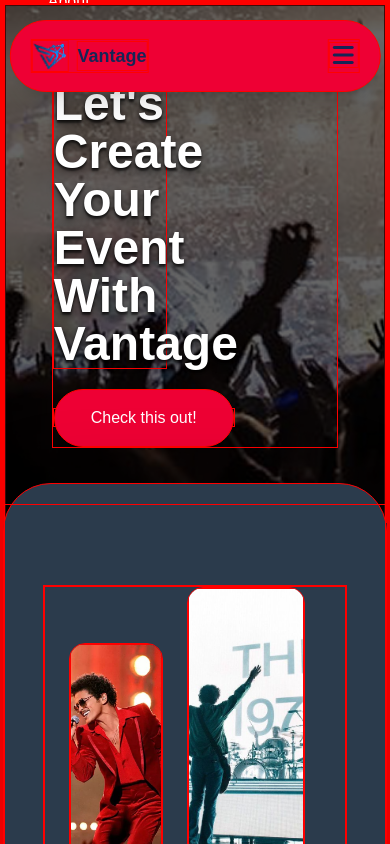
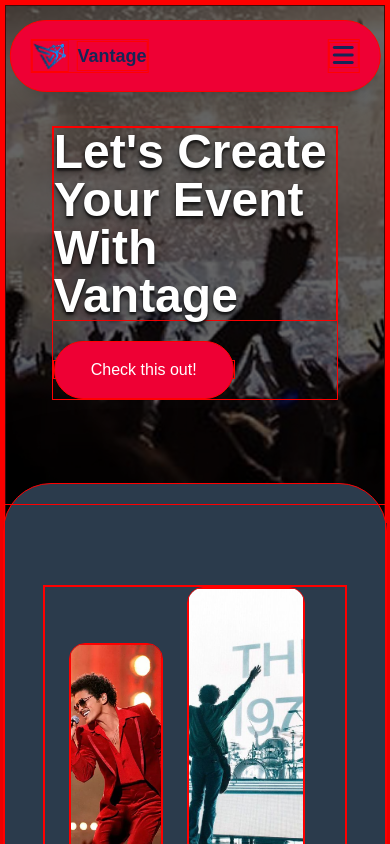
Before and after one commit to Vantage-EO-Project-AMIKOM/Vantage_EO, a Vue app: page / in a window 390 px wide. Shown: the top 844 px of the page. Built offline with nearby package versions, Linux system fonts and the light colour scheme.

Commit message:
benerin footer

```diff
--- a/src/components/Footer.vue
+++ b/src/components/Footer.vue
@@ -15,7 +15,7 @@
                 </div>
             </div>
 
-            <div class=" grid grid-cols-1 md:grid-cols-2 xl:grid-cols-4 gap-8 xl:gap-4">
+            <div class=" grid grid-cols-1 lg:grid-cols-2 xl:grid-cols-4 gap-8 xl:gap-4">
 
                 <div class=" min-h-60 flex flex-col items-start relative">
                     <RouterLink to="#" class=" flex justify-center items-center mb-4">
@@ -68,7 +68,7 @@
                     </div>
                 </div>
 
-                <div class=" flex justify-start md:justify-center">
+                <div class=" hidden xl:flex justify-start md:justify-center">
                     <div class=" flex flex-col items-start">
                         <h3 class=" text-3xl font-bold text-white text-left capitalize mb-5">quick links</h3>
                         <RouterLink to="/"
@@ -92,7 +92,7 @@
                     </div>
                 </div>
 
-                <div class=" flex flex-col items-start">
+                <div class=" hidden xl:flex flex-col items-start">
                     <h3 class=" text-3xl font-bold text-white text-left capitalize mb-5">upcoming events</h3>
                     <div class=" w-full h-full grid grid-rows-2 gap-4">
 
@@ -130,7 +130,7 @@
                     </div>
                 </div>
 
-                <div class=" flex justify-start md:justify-center">
+                <div class=" hidden lg:flex justify-start md:justify-center">
                     <div class=" flex flex-col items-start">
                         <h3 class=" text-3xl font-bold text-white text-left capitalize mb-5">contact info</h3>
                         <div class=" flex items-center text-lg font-normal text-white mb-2">
--- a/src/views/HomeView.vue
+++ b/src/views/HomeView.vue
@@ -41,7 +41,7 @@
           draggable="false" :style="{ transform: `translateY(${parallaxOffset}px)` }">
       </div>
       <div class="w-full max-w-3/4 mx-auto z-10">
-        <h1 class="w-2/5 capitalize text-5xl font-bold text-white text-shadow-lg/50 text-shadow-black mb-5">let's create
+        <h1 class="w-full lg:w-2/5 capitalize text-5xl font-bold text-white text-shadow-lg/50 text-shadow-black mb-5">let's create
           your event with vantage</h1>
         <RouterLink to="/">
           <button
```
